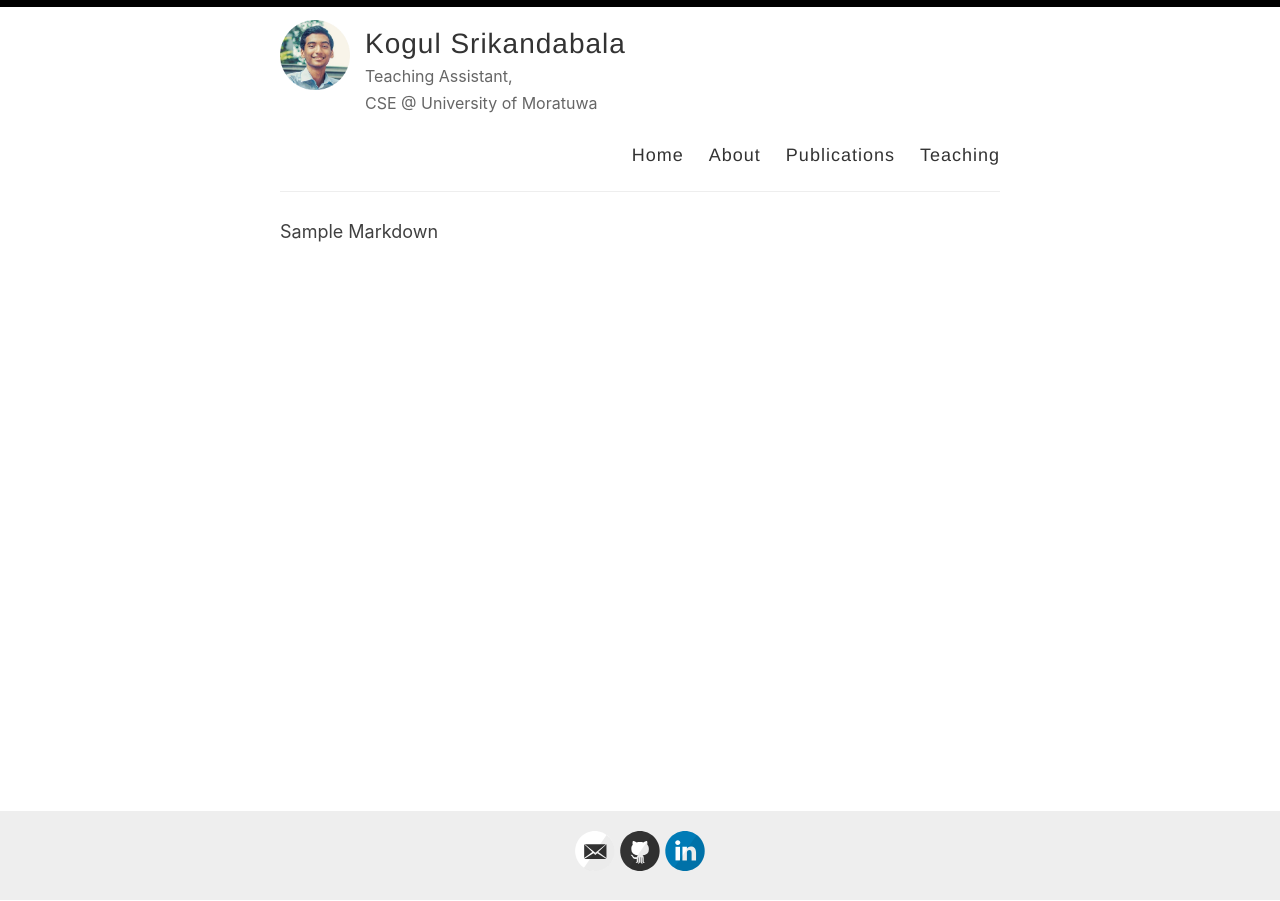
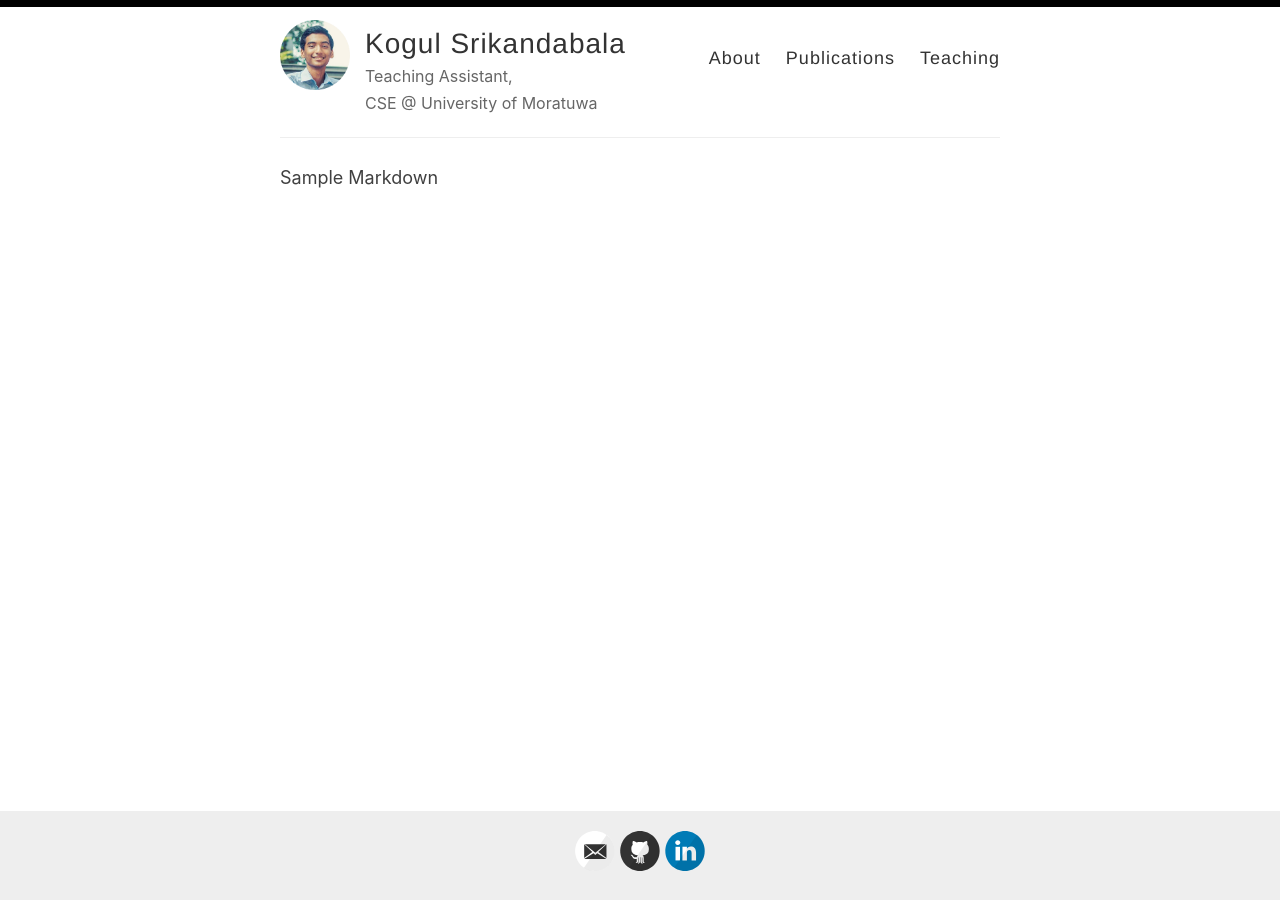
Before and after one commit to Skogul1997/Skogul1997.github.io, a Jekyll site: the page built from index.html, in a window 1280 px wide. Built offline with Jekyll 4.4.1, drawn with Linux system fonts in a browser that asks for light colours; the list of posts is cut into pages by our own code.

Commit message:
Update default.html

```diff
--- a/_layouts/default.html
+++ b/_layouts/default.html
@@ -28,8 +28,7 @@
             </div>
 
             <nav>
-              <a href="{{ site.baseurl }}/">Home</a>
-              <a href="{{ site.baseurl }}/about">About</a>
+              <a href="{{ site.baseurl }}/">About</a>
               <a href="{{ site.baseurl }}/publications">Publications</a>
               <a href="{{ site.baseurl }}/teaching">Teaching</a>
             </nav>
```
